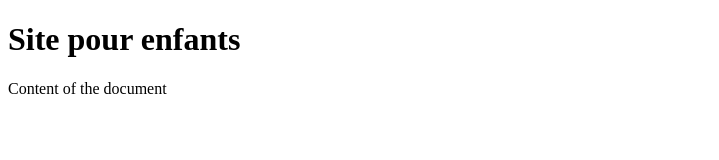
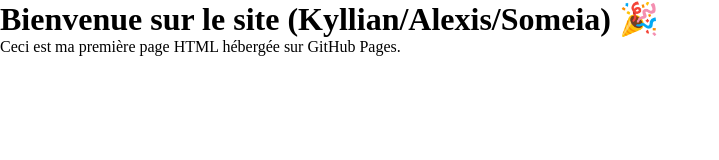
Before and after one commit to Alexis-Fredryck/Site-pour-enfants, a plain HTML site: page index.html in a window 1280 px wide. Shown: the whole page, without its empty margins (0-719 px from the left). Drawn offline with Linux system fonts and the light colour scheme.

Commit message:
modifier le html debut du site 11h52

```diff
--- a/index.html
+++ b/index.html
@@ -1,21 +1,13 @@
 <!DOCTYPE html>
 <html lang="fr">
 <head>
-    <meta charset="UTF-8">
-    <meta name="viewport" content="width=device-width, initial-scale=1.0">
-    <title>Site pour enfant - Kyllian/Alexis/Someia</title>
+  <meta charset="UTF-8">
+  <meta name="viewport" content="width=device-width, initial-scale=1.0">
+  <title>Site pour enfant - Kyllian/Alexis/Someia</title>
+  <link rel="stylesheet" href="style.css"> <!-- si tu veux ajouter du CSS -->
 </head>
 <body>
-
+  <h1>Bienvenue sur le site (Kyllian/Alexis/Someia) 🎉</h1>
+  <p>Ceci est ma première page HTML hébergée sur GitHub Pages.</p>
 </body>
 </html>
-<html>
-    <head>
-        <h1>Site pour enfants</h1>
-    </head>
-
-    <body>
-        <p>Content of the document</p>
-    </body>
-
-</html>
```
